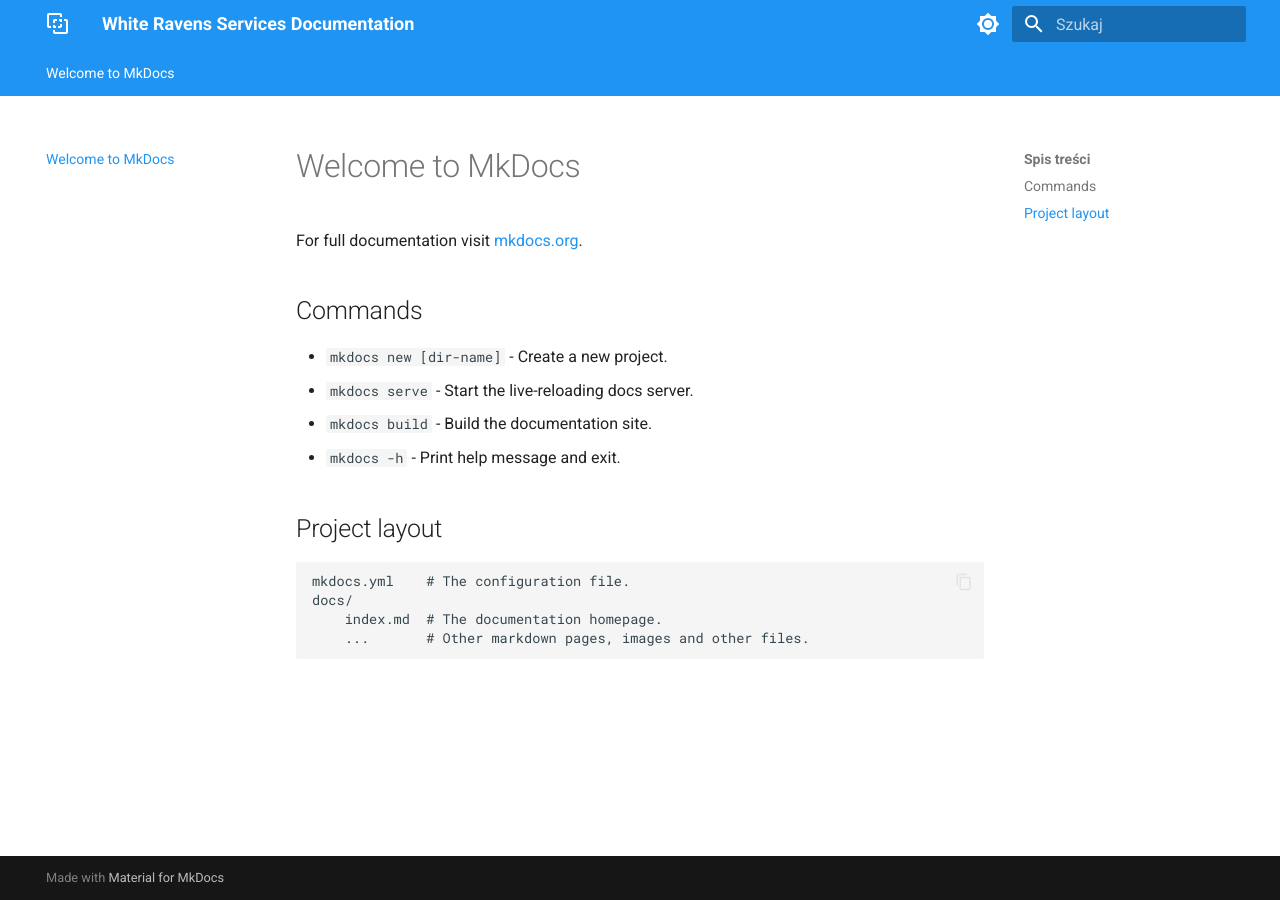
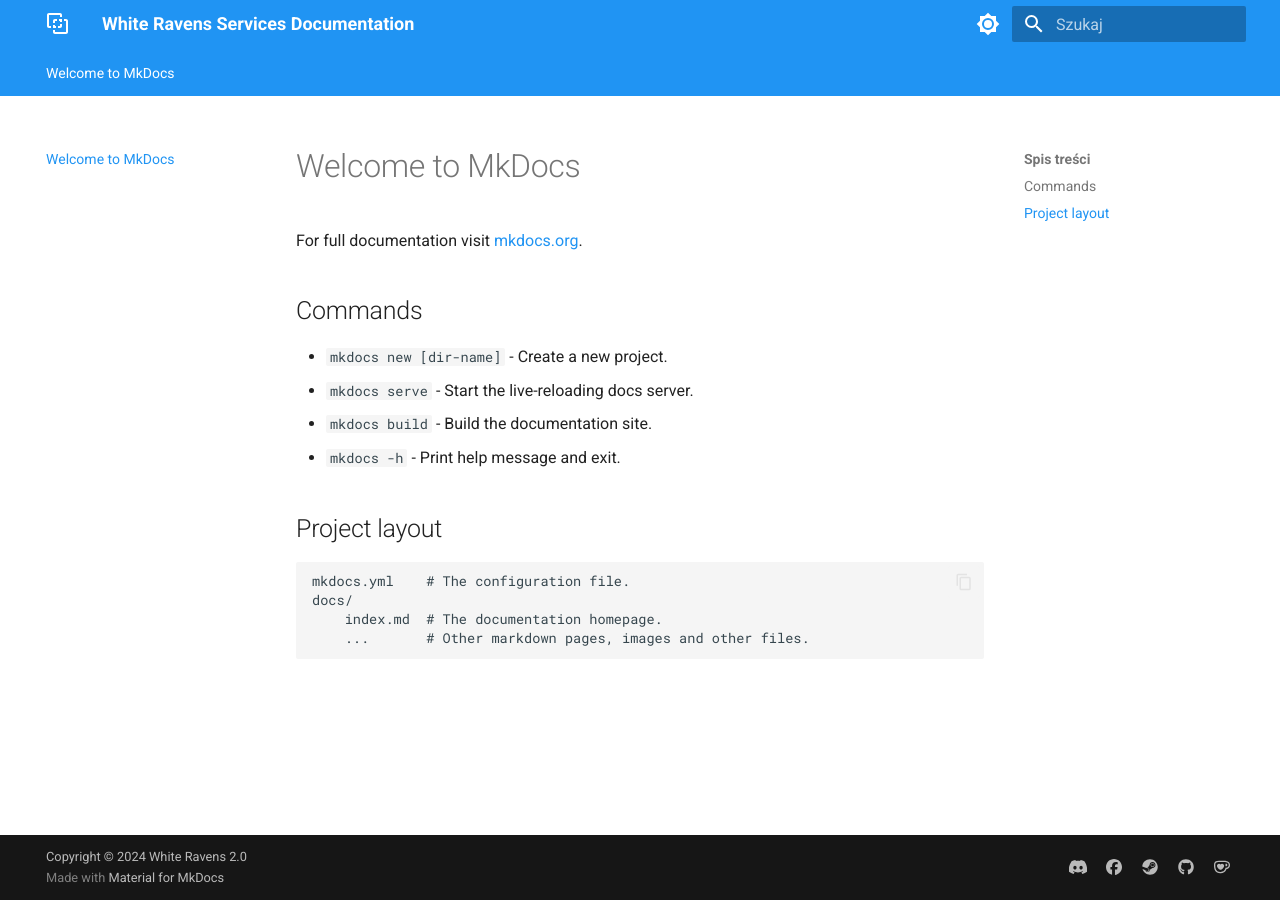
Before and after one commit to whiteravens20/wrservices.link, an MkDocs documentation site: the page built from docs/index.md, in a window 1280 px wide. Built offline with MkDocs 1.6.1 and Material for MkDocs 9.7.7, drawn with Linux system fonts in a browser that asks for light colours.

Commit message:
add footer, fix formatting

```diff
--- a/mkdocs.yml
+++ b/mkdocs.yml
@@ -5,8 +5,6 @@
   language: pl
   icon:
     logo: material/vector-difference
-  extra_css:
-    - stylesheets/extra.css
   palette:
     # Palette toggle for dark mode
     - scheme: default
@@ -38,13 +36,28 @@
   plugins:
     - typeset
     - search
-  markdown_extensions:
-    - admonition
-    - pymdownx.details
-    - pymdownx.superfences
-    - attr_list
-    - toc:
-        permalink: true
-    - pymdownx.emoji:
-        emoji_index: !!python/name:material.extensions.emoji.twemoji
-        emoji_generator: !!python/name:material.extensions.emoji.to_svg
+markdown_extensions:
+  - admonition
+  - pymdownx.details
+  - pymdownx.superfences
+  - attr_list
+  - toc:
+      permalink: true
+  - pymdownx.emoji:
+      emoji_index: !!python/name:material.extensions.emoji.twemoji
+      emoji_generator: !!python/name:material.extensions.emoji.to_svg
+extra_css:
+  - stylesheets/extra.css
+extra:
+  social:
+    - icon: fontawesome/brands/discord
+      link: https://discord.gg/5JMk8Z4
+    - icon: fontawesome/brands/facebook
+      link: https://www.facebook.com/whiteravensnet
+    - icon: fontawesome/brands/steam
+      link: https://steamcommunity.com/groups/whiteravensgaming
+    - icon: fontawesome/brands/github
+      link: https://github.com/whiteravens20
+    - icon: simple/kofi
+      link: https://ko-fi.com/N4N4E0LR2
+copyright: Copyright &copy; 2024 White Ravens 2.0
```
